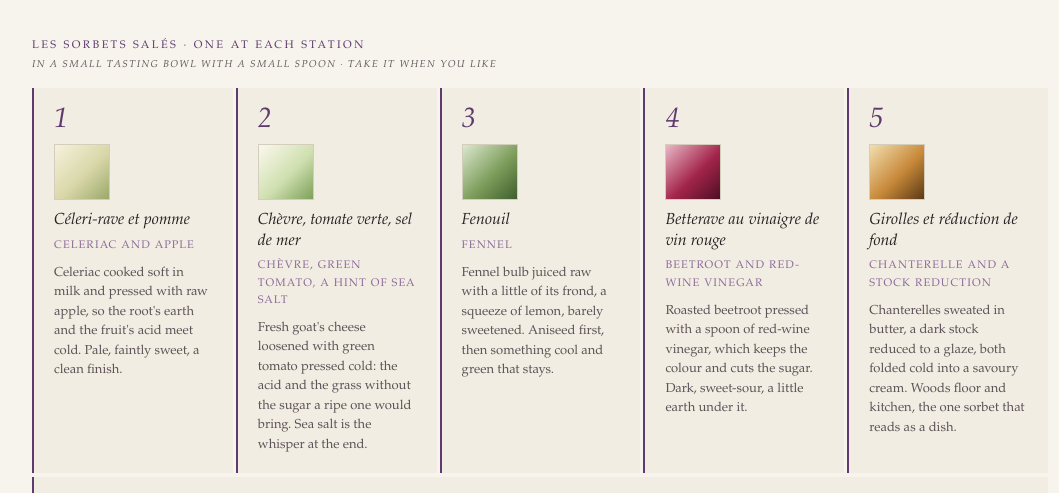
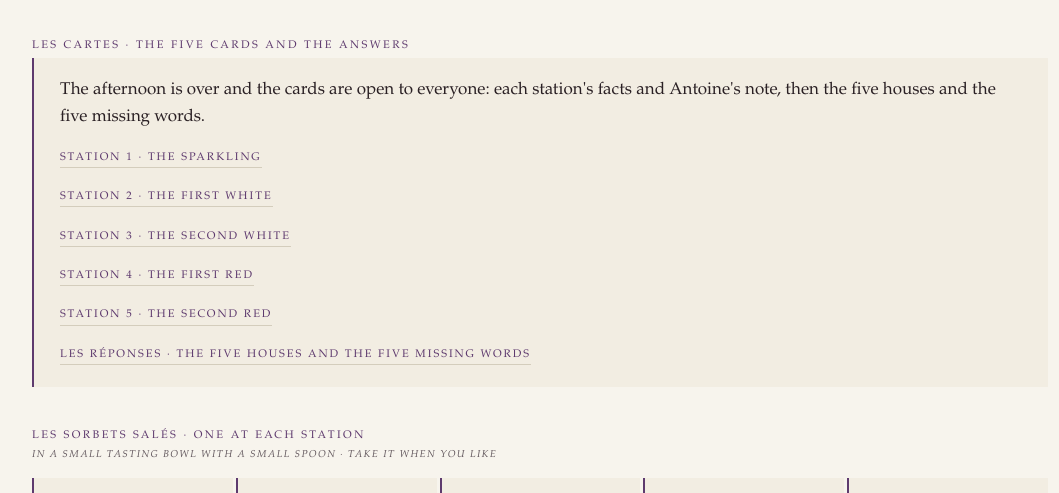
Before and after one commit to devadavisson/berthillon, a plain HTML site: page index.html in a window 1280 px wide. Shown: the part 2643-3136 px from the top of the page, without its empty margins (100-1159 px from the left). Drawn offline with Linux system fonts and the light colour scheme.

Commit message:
La Cave: link the five cards and the answers from the front page
Co-Authored-By: Claude Opus 5.5 <noreply@anthropic.com>
Claude-Session: https://claude.ai/code/session_01SUnN2uycyXwBbeF1XAKR2j

```diff
--- a/index.html
+++ b/index.html
@@ -142,6 +142,17 @@
   <p>Fill in as many stations as you reach. One letter, all five; amend it before the crossing if you change your mind.</p>
 </section>
 
+<h2>Les cartes · the five cards and the answers</h2>
+<section class="panel">
+  <p>The afternoon is over and the cards are open to everyone: each station's facts and Antoine's note, then the five houses and the five missing words.</p>
+  <p><a class="go" href="cartes/1/">Station 1 · the sparkling</a></p>
+  <p><a class="go" href="cartes/2/">Station 2 · the first white</a></p>
+  <p><a class="go" href="cartes/3/">Station 3 · the second white</a></p>
+  <p><a class="go" href="cartes/4/">Station 4 · the first red</a></p>
+  <p><a class="go" href="cartes/5/">Station 5 · the second red</a></p>
+  <p><a class="go" href="cartes/reponses/">les réponses · the five houses and the five missing words</a></p>
+</section>
+
 <h2>Les sorbets salés · one at each station</h2>
 <div class="stamp">in a small tasting bowl with a small spoon · take it when you like</div>
 <div class="shelf five">
```
